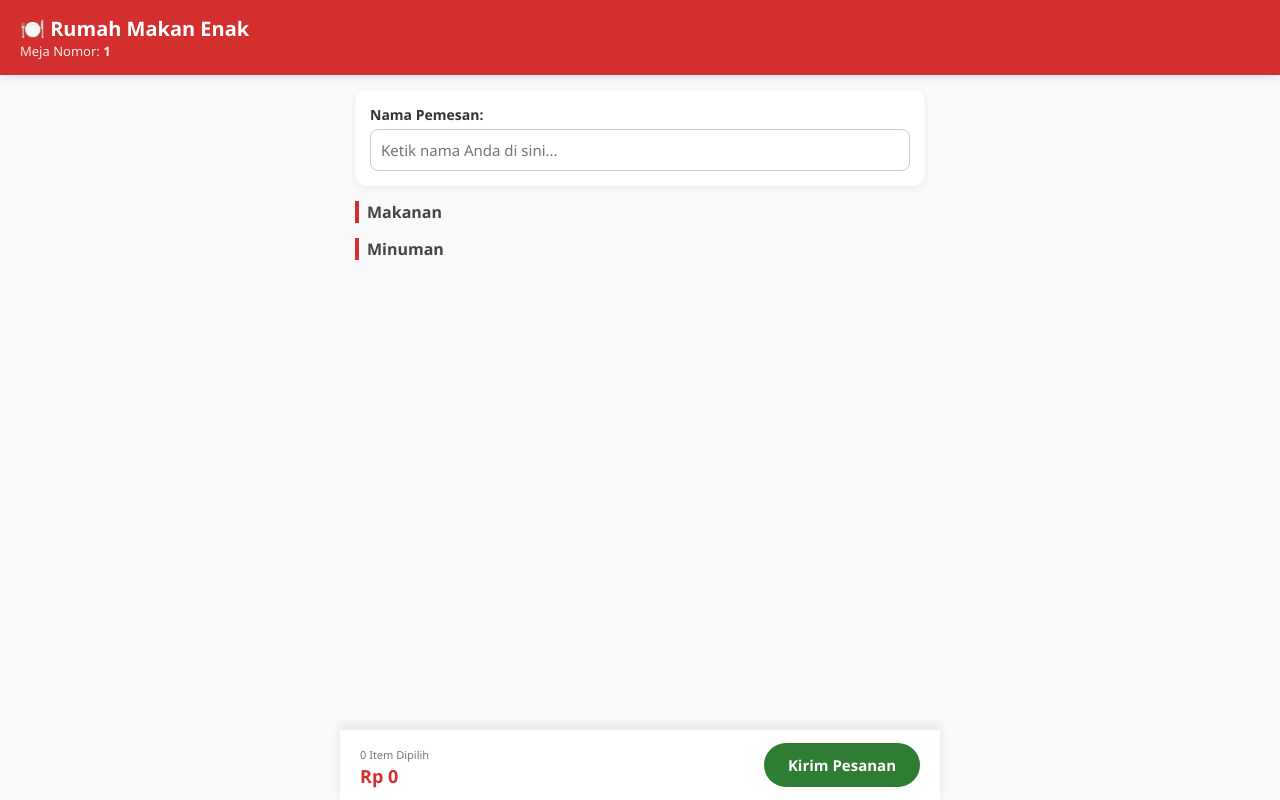
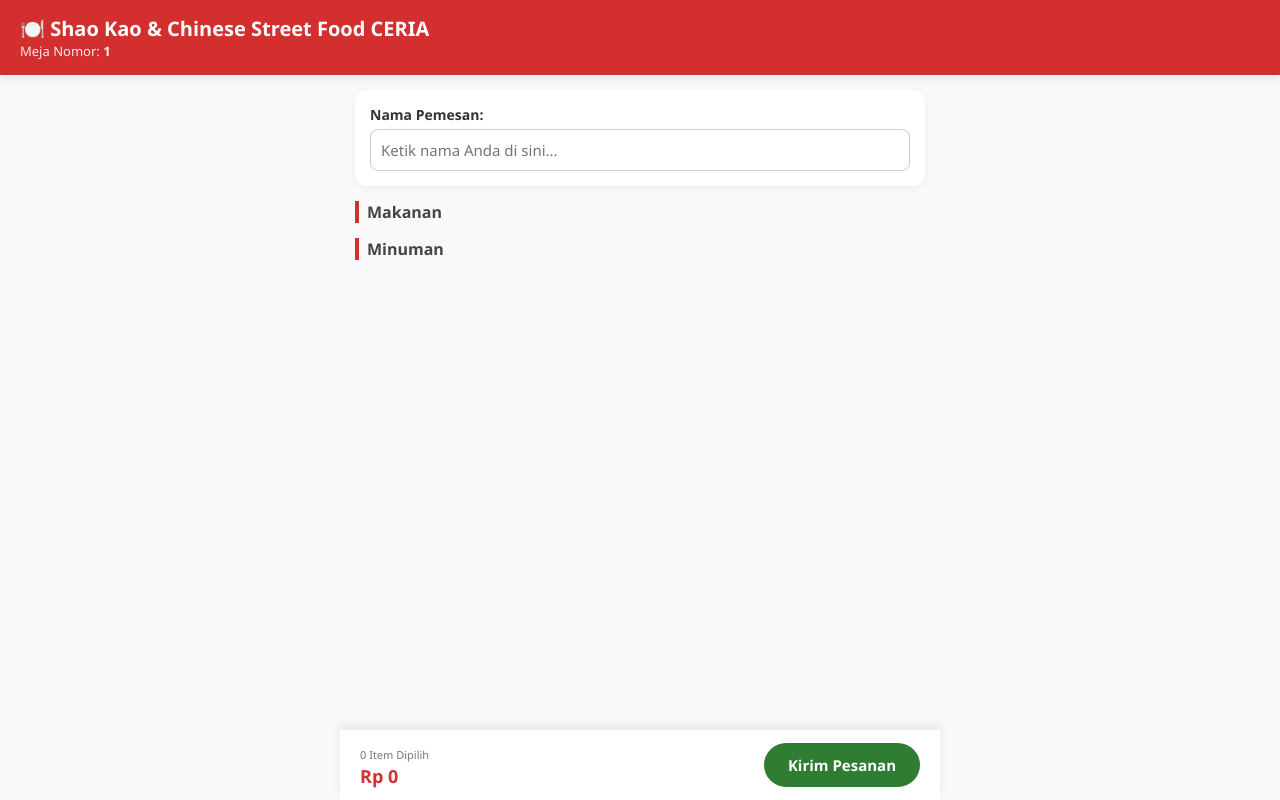
Before and after one commit to edwinhendrik-sky/kulinerceria-pos, a website: page public/order.html in a window 1280 px wide. Drawn offline with nearby package versions, Linux system fonts and the light colour scheme; no server answers.

Commit message:
Add files via upload

```diff
--- a/public/order.html
+++ b/public/order.html
@@ -48,7 +48,7 @@
 <body>
 
   <div class="header">
-    <h2>🍽️ Rumah Makan Enak</h2>
+    <h2>🍽️ Shao Kao & Chinese Street Food CERIA</h2>
     <p>Meja Nomor: <strong id="table-number">1</strong></p>
   </div>
 
```
